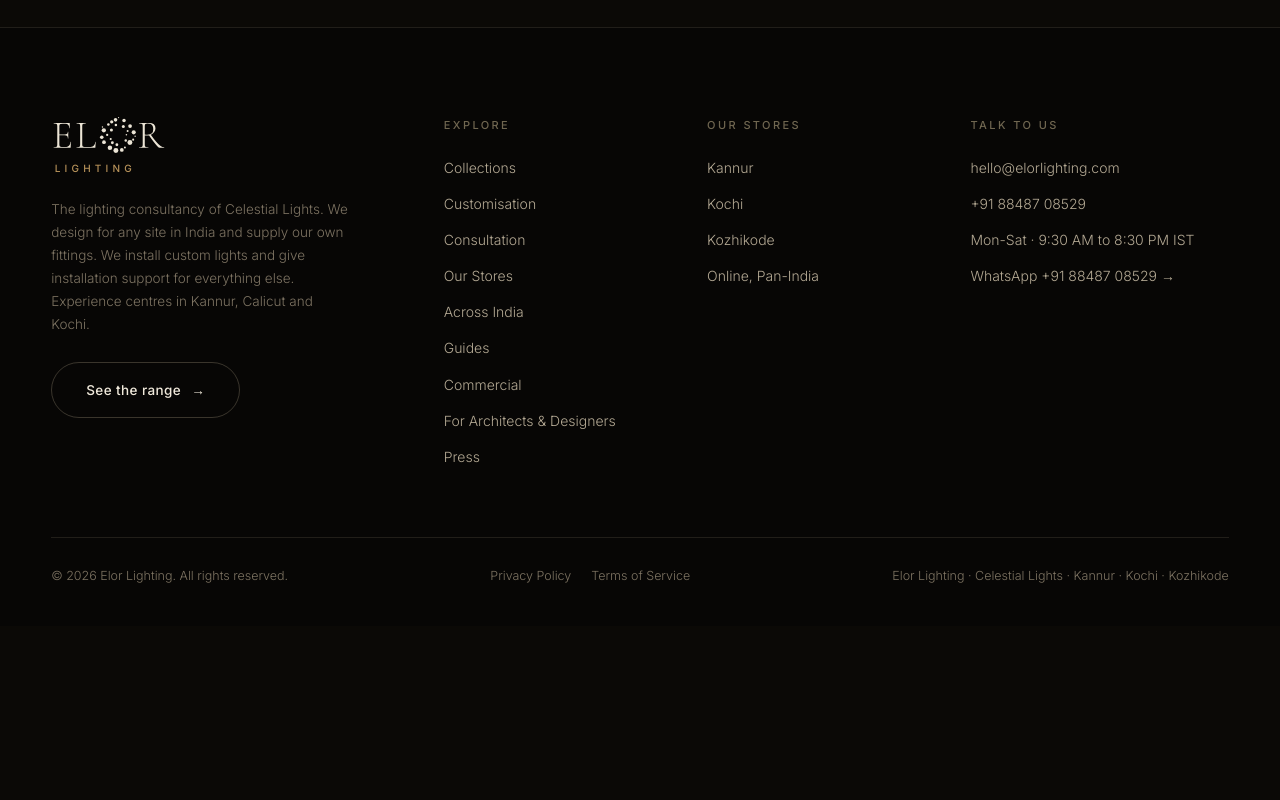
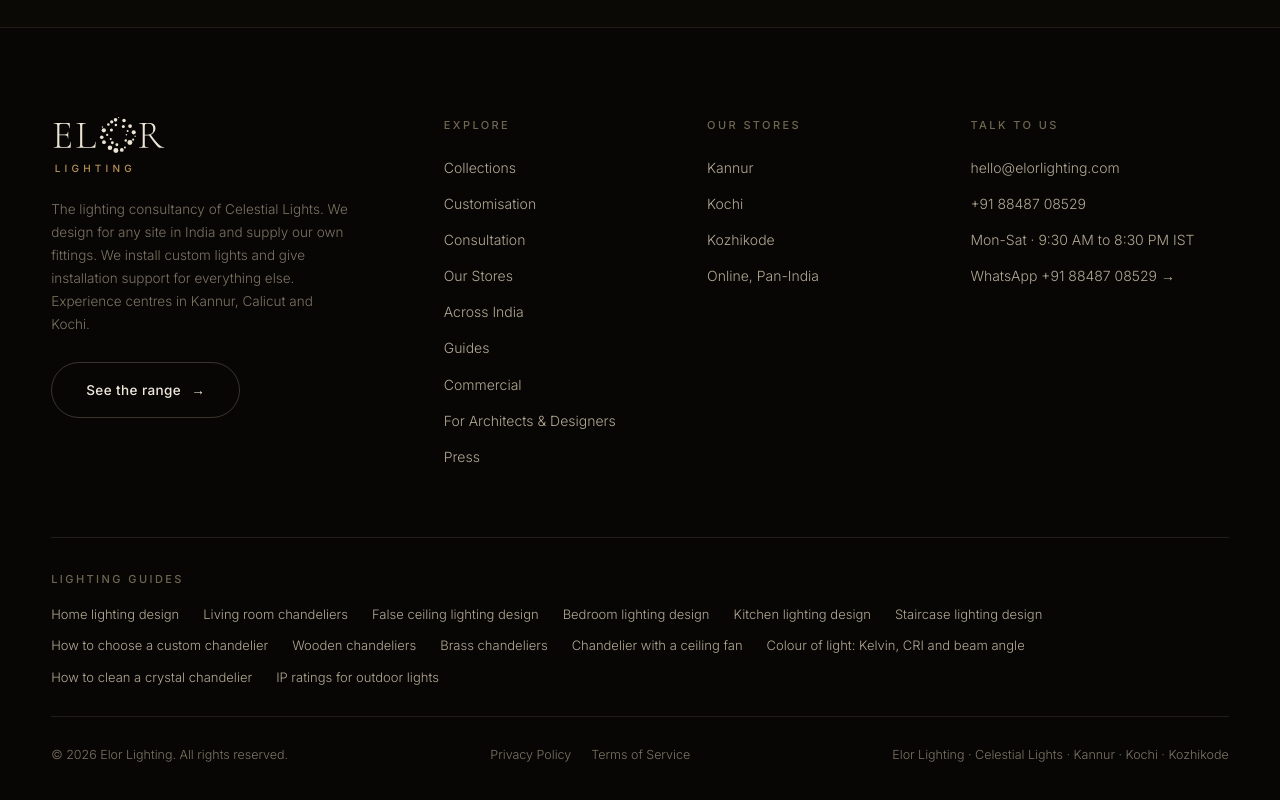
Before and after one commit to ijas47/Elor, a Next.js app: page /terms in a window 1280 px wide. Shown: the part 1995-2795 px from the top of the page. Before the commit the page ends 2621 px from the top, so only its background shows below. Built offline with nearby package versions, Linux system fonts and the light colour scheme.

Commit message:
Add crawlable links to unindexed guides and Kozhikode store from home, customisation, consultation, stores and footer

```diff
--- a/app/consultation/page.tsx
+++ b/app/consultation/page.tsx
@@ -1,4 +1,5 @@
 import type { Metadata } from "next";
+import { GuideLinks } from "@/components/ui/GuideLinks";
 import Image from "next/image";
 import { site } from "@/lib/site";
 import { breadcrumbSchema } from "@/lib/schema";
@@ -177,6 +178,7 @@
           </div>
         </div>
       </section>
+      <GuideLinks />
     </>
   );
 }
--- a/app/customisation/page.tsx
+++ b/app/customisation/page.tsx
@@ -1,4 +1,5 @@
 import type { Metadata } from "next";
+import { GuideLinks } from "@/components/ui/GuideLinks";
 import Image from "next/image";
 import { site } from "@/lib/site";
 import { breadcrumbSchema } from "@/lib/schema";
@@ -216,6 +217,8 @@
       </section>
 
       {/* CTA */}
+      <GuideLinks />
+
       <section className="cta-band">
         <div className="wrap-tight">
           <Reveal delay={0.06}><h2 className="h-lg">The light you pictured<br /><span className="serif-i">is buildable.</span></h2></Reveal>
--- a/app/page.tsx
+++ b/app/page.tsx
@@ -10,6 +10,7 @@
 import { MagneticButton } from "@/components/motion/MagneticButton";
 import { PieceCard } from "@/components/ui/PieceCard";
 import { Icon } from "@/components/ui/Icon";
+import { GuideLinks } from "@/components/ui/GuideLinks";
 
 const spaces = [
   // Living-room photograph is Pexels 7166647 (Max Vakhtbovych), free to use.
@@ -368,6 +369,7 @@
                   <p style={{ color: "var(--on-pearl-dim)" }}><span className="store-k">Address</span>{s.address}</p>
                   <p style={{ color: "var(--on-pearl-dim)" }}><span className="store-k">Hours</span>{s.hours}</p>
                   <p style={{ color: "var(--on-pearl-dim)" }}><span className="store-k">Phone</span>{s.phone}</p>
+                  <Link className="store-link" href={`/stores/${s.city.toLowerCase()}`} style={{ color: "var(--caramel)" }}>{s.city} store details →</Link>
                 </div>
               </StaggerItem>
             ))}
@@ -383,6 +385,8 @@
           </Reveal>
         </div>
       </section>
+
+      <GuideLinks />
 
       {/* Testimonials */}
       <section className="sec">
--- a/app/sections.css
+++ b/app/sections.css
@@ -934,3 +934,20 @@
 .breadcrumbs span[aria-current] {
   color: var(--text-dim);
 }
+
+/* Guide link block (home, customisation, consultation, store pages) */
+.guide-links-cols {
+  display: grid;
+  grid-template-columns: repeat(2, minmax(0, 1fr));
+  gap: 8px 48px;
+  margin-top: 28px;
+}
+.guide-links ul { list-style: none; margin: 0; padding: 0; }
+.guide-links li { margin-bottom: 12px; font-size: 15px; }
+.guide-links a { color: var(--text-dim); transition: color 0.3s; }
+.guide-links a:hover { color: var(--gold); }
+.guide-links.on-pearl a { color: var(--on-pearl-dim); }
+.guide-links.on-pearl a:hover { color: var(--caramel); }
+@media (max-width: 720px) {
+  .guide-links-cols { grid-template-columns: 1fr; }
+}
--- a/app/stores/page.tsx
+++ b/app/stores/page.tsx
@@ -1,4 +1,5 @@
 import type { Metadata } from "next";
+import { GuideLinks } from "@/components/ui/GuideLinks";
 import Image from "next/image";
 import Link from "next/link";
 import { site, stores } from "@/lib/site";
@@ -112,6 +113,8 @@
         </div>
       </section>
 
+      <GuideLinks />
+
       <section className="cta-band">
         <div className="wrap-tight">
           <Reveal as="span"><span className="eyebrow center">Come stand under it</span></Reveal>
--- a/components/Footer.module.css
+++ b/components/Footer.module.css
@@ -92,3 +92,30 @@
     grid-template-columns: 1fr;
   }
 }
+
+.guides {
+  padding: 32px 0 28px;
+  border-bottom: 1px solid var(--line);
+}
+.guides h4 {
+  font-family: var(--sans);
+  font-size: 11px;
+  font-weight: 500;
+  letter-spacing: 0.22em;
+  text-transform: uppercase;
+  color: rgba(240, 220, 174, 0.45);
+  margin-bottom: 16px;
+}
+.guideRow {
+  display: flex;
+  flex-wrap: wrap;
+  gap: 10px 24px;
+}
+.guideRow a {
+  font-size: 13px;
+  color: var(--text-dim);
+  transition: color 0.3s;
+}
+.guideRow a:hover {
+  color: var(--gold);
+}
--- a/components/Footer.tsx
+++ b/components/Footer.tsx
@@ -1,6 +1,7 @@
 import Link from "next/link";
 import { site, stores } from "@/lib/site";
 import { Brandmark } from "@/components/ui/Brandmark";
+import { roomGuideLinks, topicGuideLinks } from "@/lib/guideLinks";
 import styles from "./Footer.module.css";
 
 export function Footer() {
@@ -63,6 +64,15 @@
           </div>
         </div>
 
+        <nav className={styles.guides} aria-label="Lighting guides">
+          <h4>Lighting guides</h4>
+          <div className={styles.guideRow}>
+            {[...roomGuideLinks, ...topicGuideLinks].map((g) => (
+              <Link key={g.href} href={g.href}>{g.label}</Link>
+            ))}
+          </div>
+        </nav>
+
         <div className={styles.bottom}>
           <span>© {new Date().getFullYear()} Elor Lighting. All rights reserved.</span>
           <span className={styles.legalLinks}>
--- a/components/sections/StoreCityPage.tsx
+++ b/components/sections/StoreCityPage.tsx
@@ -1,5 +1,6 @@
 import Image from "next/image";
 import Link from "next/link";
+import { GuideLinks } from "@/components/ui/GuideLinks";
 import { site, stores } from "@/lib/site";
 import { testimonials } from "@/lib/testimonials";
 import { breadcrumbSchema } from "@/lib/schema";
@@ -189,6 +190,8 @@
         </div>
       </section>
 
+      <GuideLinks />
+
       <section className="sec glow-top">
         <div className="wrap-tight" style={{ textAlign: "center" }}>
           <Reveal><h2 className="h-lg">Ready to plan your {city} space?</h2></Reveal>
--- /dev/null
+++ b/lib/guideLinks.ts
@@ -0,0 +1,28 @@
+/**
+ * Plain, descriptive internal links to the guides. Shared by the home page,
+ * /customisation, /consultation, the store pages and the footer so every guide
+ * is reachable by a normal <a href> from pages outside the guides themselves.
+ */
+export interface GuideLink {
+  href: string;
+  label: string;
+}
+
+export const roomGuideLinks: GuideLink[] = [
+  { href: "/guides/home-lighting-design", label: "Home lighting design" },
+  { href: "/guides/chandelier-for-living-room", label: "Living room chandeliers" },
+  { href: "/guides/ceiling-and-lighting-design", label: "False ceiling lighting design" },
+  { href: "/guides/bedroom-lighting-design", label: "Bedroom lighting design" },
+  { href: "/guides/kitchen-lighting-design", label: "Kitchen lighting design" },
+  { href: "/guides/staircase-lighting-design", label: "Staircase lighting design" },
+];
+
+export const topicGuideLinks: GuideLink[] = [
+  { href: "/guides/how-to-choose-a-custom-chandelier", label: "How to choose a custom chandelier" },
+  { href: "/guides/wooden-chandelier", label: "Wooden chandeliers" },
+  { href: "/guides/brass-chandelier", label: "Brass chandeliers" },
+  { href: "/guides/chandelier-with-ceiling-fan", label: "Chandelier with a ceiling fan" },
+  { href: "/guides/colour-of-light", label: "Colour of light: Kelvin, CRI and beam angle" },
+  { href: "/guides/how-to-clean-a-crystal-chandelier", label: "How to clean a crystal chandelier" },
+  { href: "/guides/ip-rating-for-outdoor-lights", label: "IP ratings for outdoor lights" },
+];
```
Also changed, not shown: components/ui/GuideLinks.tsx (added, +32 -0 lines).
